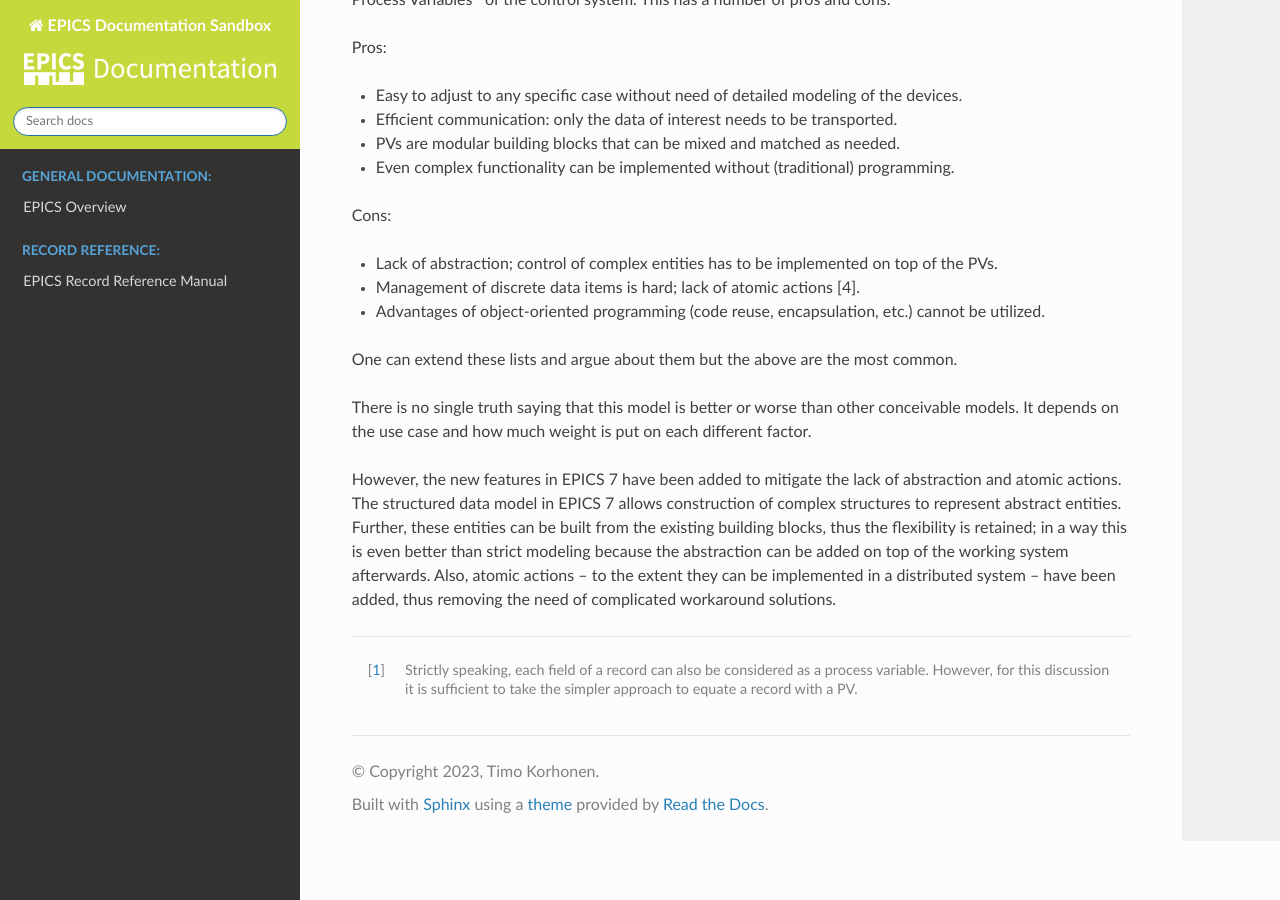
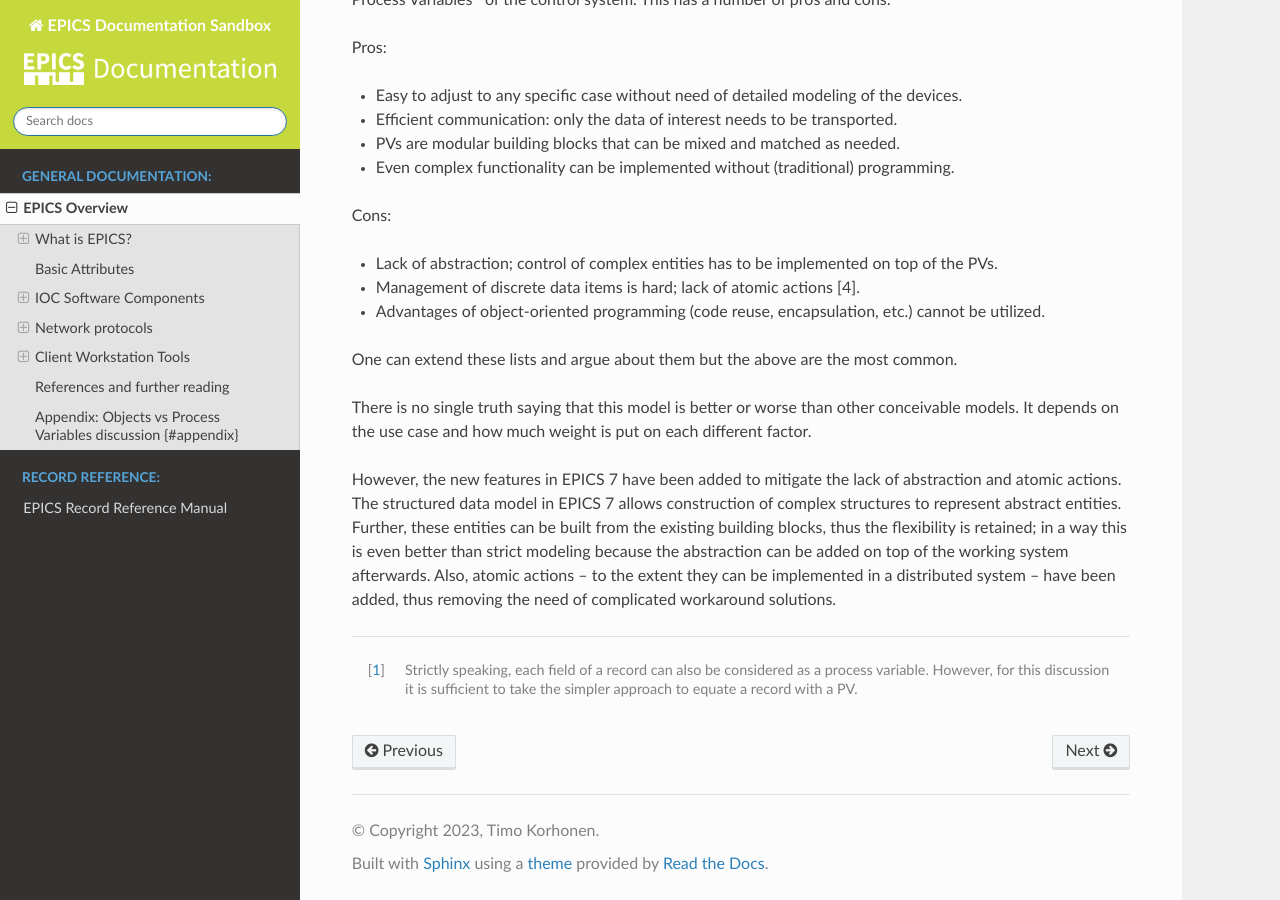
Before and after one commit to ttkorhonen/myDocument, a Sphinx documentation site: the page built from docs/genericdocs/EPICS_intro.md, in a window 1280 px wide and 900 px high, scrolled down 11180 px. Built offline with Sphinx 7.4.7 and the Read the Docs theme 2.0.0, drawn with Linux system fonts in a browser that asks for light colours.

Commit message:
minor fixes

```diff
--- a/docs/conf.py
+++ b/docs/conf.py
@@ -56,7 +56,6 @@
 
 myst_enable_extensions = [
     "attrs_inline",
-    "attrs_block",
 ]
 
 myst_ref_domains = [
--- a/docs/genericdocs/EPICS_intro.md
+++ b/docs/genericdocs/EPICS_intro.md
@@ -502,7 +502,7 @@
 and technologies and the users should select which tools are the best
 suited to their particular setup and infrastructure.
 
-#### Examples of CA/pvAccess Tools
+### Examples of CA/pvAccess Tools
 
 A large number of CA/PVA tools have been developed. The following are
 some representative examples.
@@ -532,7 +532,7 @@
     vacuum pumps in the system, or horizontal position of the beam in
     the accelerator as measured by the Beam Position Monitors.
 
-#### Examples of other Tools
+### Examples of other Tools
 
 • VDCT: A Java based database configuration tool, which can be used to
 design and configure EPICS databases, and is able to visualize the
--- a/docs/index.rst
+++ b/docs/index.rst
@@ -10,7 +10,7 @@
    :maxdepth: 2
    :caption: General Documentation:
 
-   genericdocs/EPICS_Intro
+   genericdocs/EPICS_intro
 
 .. toctree::
    :maxdepth: 1
```
